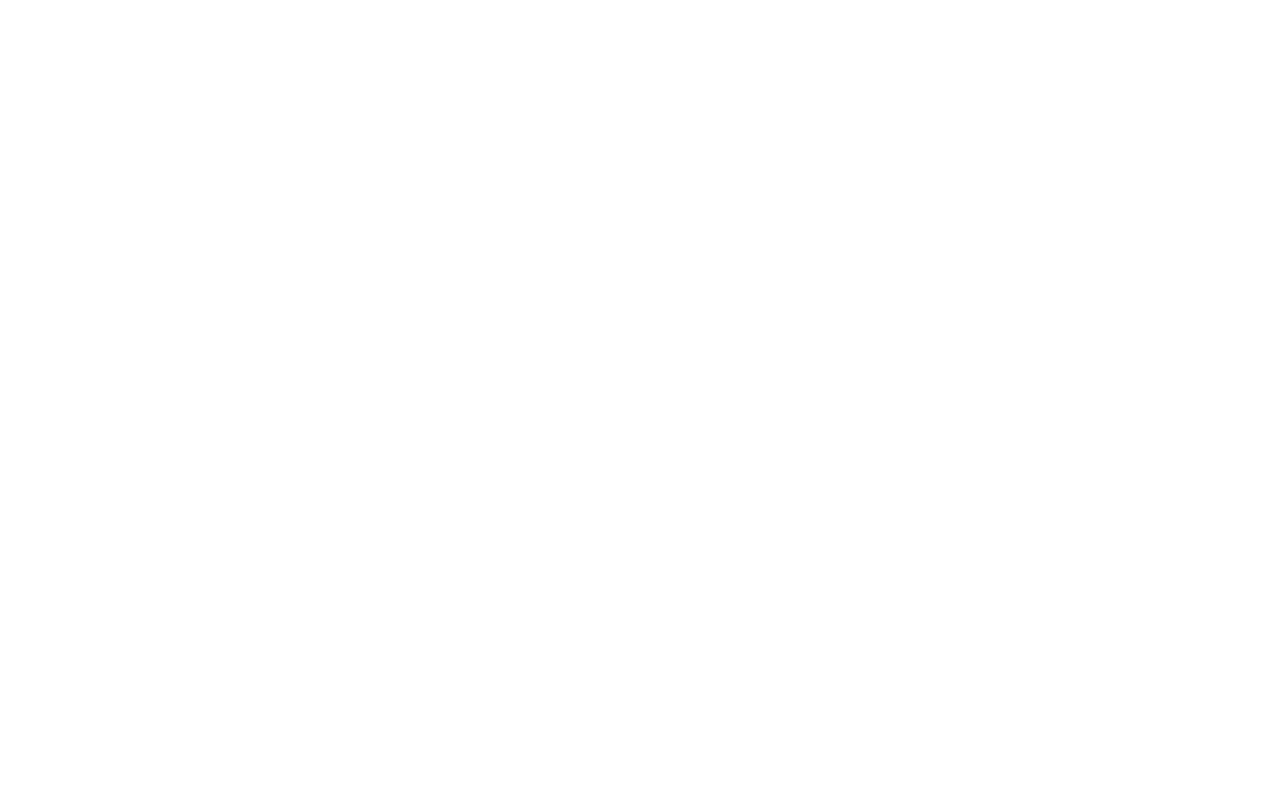
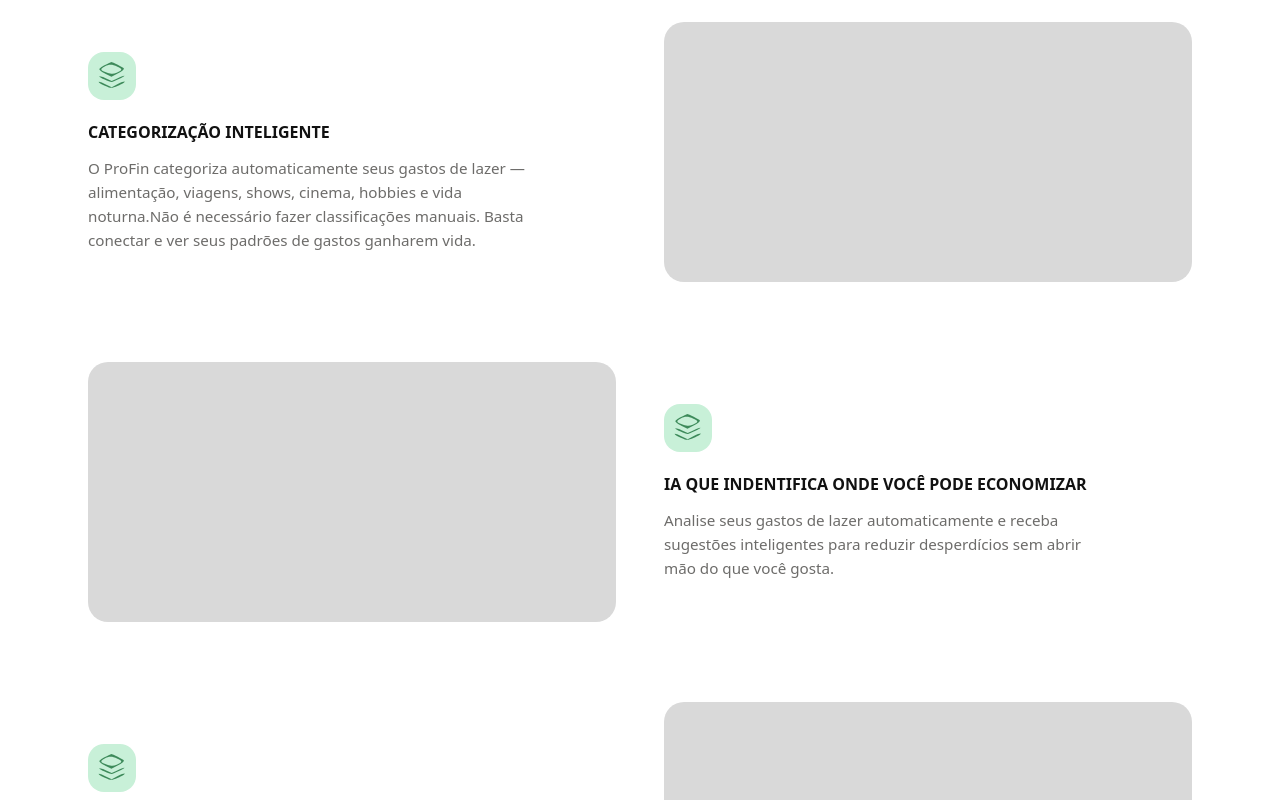
Before and after one commit to Gui250/ProFin, a Next.js app: page / in a window 1280 px wide. Shown: the part 1540-2340 px from the top of the page. Before the commit the page ends 1490 px from the top, so only its background shows below. Built offline with nearby package versions, Linux system fonts and the light colour scheme.

Commit message:
feat: adiciona seção de funcionalidades da landing page

```diff
--- a/components/Cards/Cards.tsx
+++ b/components/Cards/Cards.tsx
@@ -9,7 +9,7 @@
 
 export default function Cards({ source, title, text }: Props) {
   return (
-    <div className="p-4 font-outfit bg-[#FFFFFF] w-full max-w-[24rem] h-auto rounded-[1rem] transition-transform duration-300 ease-in-out hover:scale-105 will-change-transform cursor-pointer">
+    <div className="p-6 font-outfit bg-[#FFFFFF] w-full max-w-[24rem] min-h-[260px] rounded-[1rem] transition-transform duration-300 ease-in-out hover:scale-105 will-change-transform cursor-pointer ">
       <div className="pl-4 pt-4">
         <div className="rounded-full bg-[#C8F0D8] w-[3.5rem] h-[3.5rem] flex items-center justify-center">
           <Image src={source} alt="Card 1" width={26} height={26} />
--- a/components/CoreFunctions/index.tsx
+++ b/components/CoreFunctions/index.tsx
@@ -13,7 +13,24 @@
                 </p>
             </div>
 
-            <FeatureCard />
+        <div className="mt-20 flex flex-col gap-20">
+            <FeatureCard
+                title="CATEGORIZAÇÃO iNTELIGENTE"
+                description="O ProFin categoriza automaticamente seus gastos de lazer — alimentação, viagens, shows, cinema,
+                hobbies e vida noturna.Não é necessário fazer classificações manuais. Basta conectar e ver seus padrões de gastos ganharem vida."
+            />
+            <FeatureCard
+                title="IA QUE INDENTIFICA ONDE VOCÊ PODE ECONOMIZAR"
+                description="Analise seus gastos de lazer automaticamente e receba sugestões inteligentes para reduzir
+                 desperdícios sem abrir mão do que você gosta."
+                reverse
+            />
+            <FeatureCard
+                title="DESCISÕES MAIS INTELIGENTES NO SEU DIA A DIA"
+                description="OTenha uma visão clara dos seus hábitos e entenda como pequenas escolhas impactam seu orçamento
+                 ao longo do tempo."
+            />
+        </div>
         </section>
     )
 }
--- a/components/FeatureCard/index.tsx
+++ b/components/FeatureCard/index.tsx
@@ -1,12 +1,51 @@
-import category1 from "../../assets/category 1.svg"
-import Image from "next/image"
+import category1 from "../../assets/category 1.svg";
+import Image from "next/image";
 
-export default function FeatureCard() {
-    return (
-        <section>
-            <div className="bg-[#C8F0D8] w-[3rem] h-[3rem] rounded-[1rem] flex items-center justify-center">
-                <Image src={category1} alt="Category 1" width={28} height={28} />
+type FeatureCardProps = {
+  title: string;
+  description: string;
+  image?: string;
+  reverse?: boolean;
+};
+
+export default function FeatureCard({
+  title,
+  description,
+  image,
+  reverse = false,
+}: FeatureCardProps) {
+  return (
+    <section className="mx-auto w-full max-w-6xl px-6">
+      <div className="grid items-center gap-12 md:grid-cols-2">
+        <div className={reverse ? "md:order-2" : ""}>
+          <div className="bg-[#C8F0D8] w-[3rem] h-[3rem] rounded-[1rem] flex items-center justify-center">
+            <Image src={category1} alt="Ícone da funcionalidade" width={28} height={28} />
+          </div>
+
+          <h3 className="mt-5 font-outfit text-[1rem] font-bold uppercase text-[#111111]">
+            {title}
+          </h3>
+
+          <p className="mt-3 max-w-[28rem] text-[0.95rem] leading-6 text-[#6D6C6A]">
+            {description}
+          </p>
+        </div>
+
+        <div className={reverse ? "md:order-1" : ""}>
+          {image ? (
+            <div className="relative h-[220px] w-full overflow-hidden rounded-[1.25rem] bg-[#D9D9D9] md:h-[260px]">
+              <Image
+                src={image}
+                alt={title}
+                fill
+                className="object-cover"
+              />
             </div>
-        </section>
-    )
+          ) : (
+            <div className="h-[220px] w-full rounded-[1.25rem] bg-[#D9D9D9] md:h-[260px]" />
+          )}
+        </div>
+      </div>
+    </section>
+  );
 }
--- a/components/TextCards/TextCards.tsx
+++ b/components/TextCards/TextCards.tsx
@@ -2,6 +2,8 @@
 import VectorIcon from "../../assets/Vector.svg";
 import TargetIcon from "../../assets/Target.svg";
 import GroupIcon from "../../assets/Group 2.svg";
+
+//Area 2
 export default function TextCards() {
   return (
     <section className="bg-[#F5F4F1] font-outfit text-center py-[3.125rem] px-4">
```
